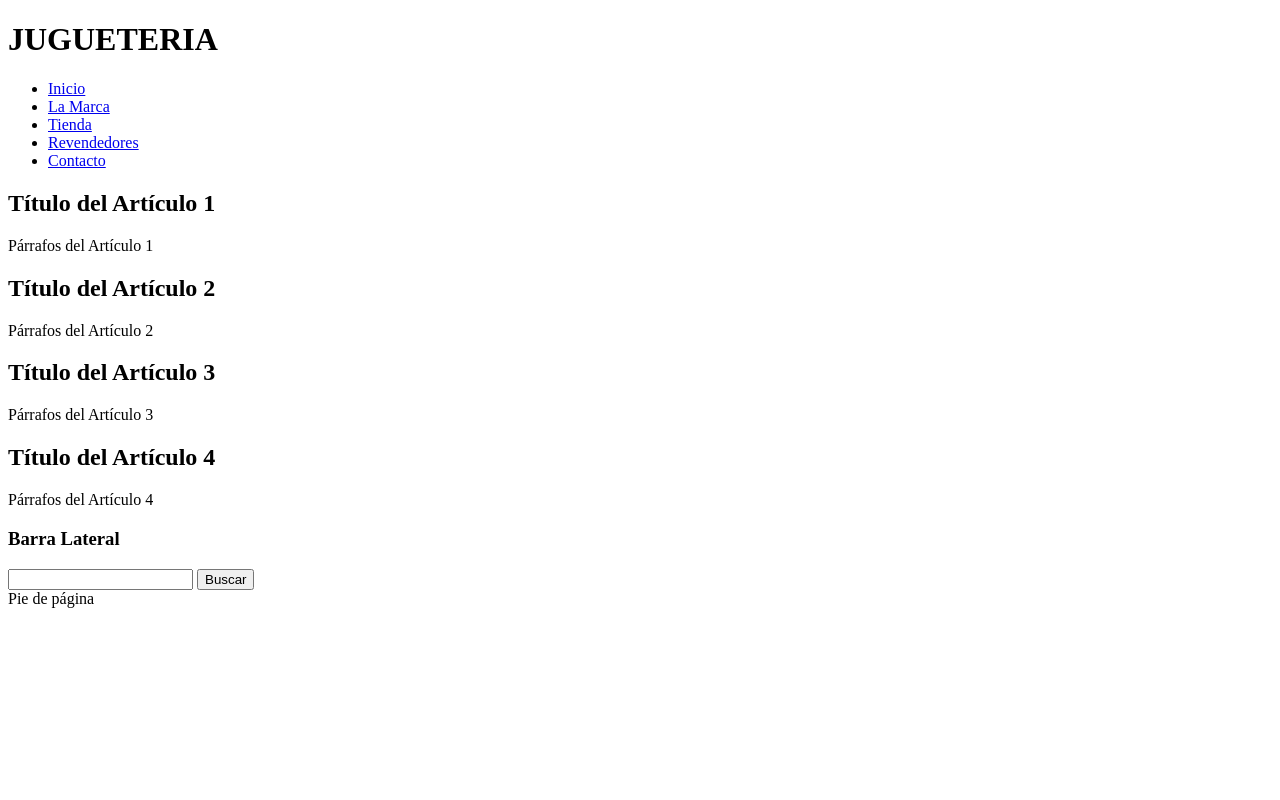
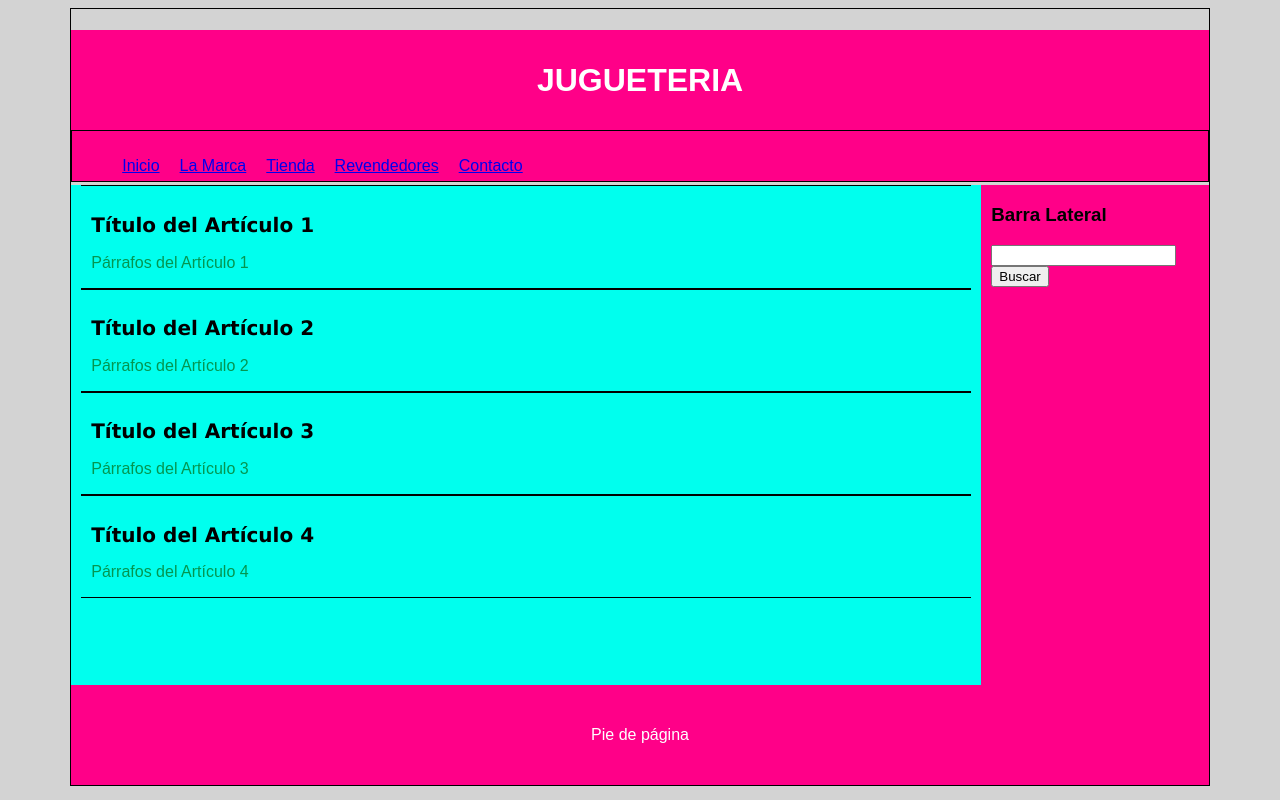
Before and after one commit to vrfigue/proyecto1, a plain HTML site: page index.html in a window 1280 px wide. Drawn offline with Linux system fonts and the light colour scheme.

Commit message:
Segundo commit

```diff
--- /dev/null
+++ b/css/estilo.css
@@ -0,0 +1,83 @@
+/*Estilo Selector Etiqueta:*/
+body{
+    background: lightgray;
+    font-family: Arial, Helvetica, sans-serif;
+}
+
+header{
+    background-color: rgb(255, 0, 136);
+    height: 100px;
+    width: 100%;
+    margin: 0;
+    text-align: center;
+    line-height: 100px;
+    color: white;
+}
+
+nav{
+    height:50px;
+    background:rgb(255, 0, 136);
+    border: 1px solid;
+    margin: 0px;
+}
+
+nav ul li{
+    list-style: none;
+    float: left;
+    margin: 10px;
+    text-align: center;
+}
+
+aside{
+    /*width: 20%;*/
+    width: calc(20% - 20px);
+    background: rgb(255, 0, 136);
+    float:left;
+    min-height: 500px;
+    padding-left: 10px;
+    padding-right: 10px;
+}
+
+footer{
+    height: 100px;
+    text-align: center;
+    background:rgb(255, 0, 136);
+    color: white;
+    line-height: 100px;
+}
+
+/*Estilo Selector de id*/
+#contenido{
+    width: 90%;
+    border: 1px solid black;
+    margin: 0px auto;
+}
+
+#content{
+    width: calc(80% - 20px);
+    background: #00ffee;
+    float:left;
+    min-height: 500px;
+    padding-left: 10px;
+    padding-right: 10px;
+}
+
+/*Estilo Selector de class:*/
+.articulo{
+    border-top: 1px solid black;
+    border-bottom: 1px solid black;
+    color: rgb(4,150,80);
+    padding-left: 10px;
+    padding-right: 10px;
+    padding-top: 10px;
+}
+
+.articulo h2{
+    font-size: 20px;
+    font-family:'Lucida Sans', 'Lucida Sans Regular', 'Lucida Grande', 'Lucida Sans Unicode', Geneva, Verdana, sans-serif;
+    color:black;
+}
+
+.vacio{
+    clear: both;
+}
--- a/index.html
+++ b/index.html
@@ -5,6 +5,7 @@
     <meta http-equiv="X-UA-Compatible" content="IE=edge">
     <meta name="viewport" content="width=device-width, initial-scale=1.0">
     <title>Primer documento</title>
+    <link rel="stylesheet"  href="css/estilo.css" />
 </head>
 <body>
     <div id="contenido">
```
